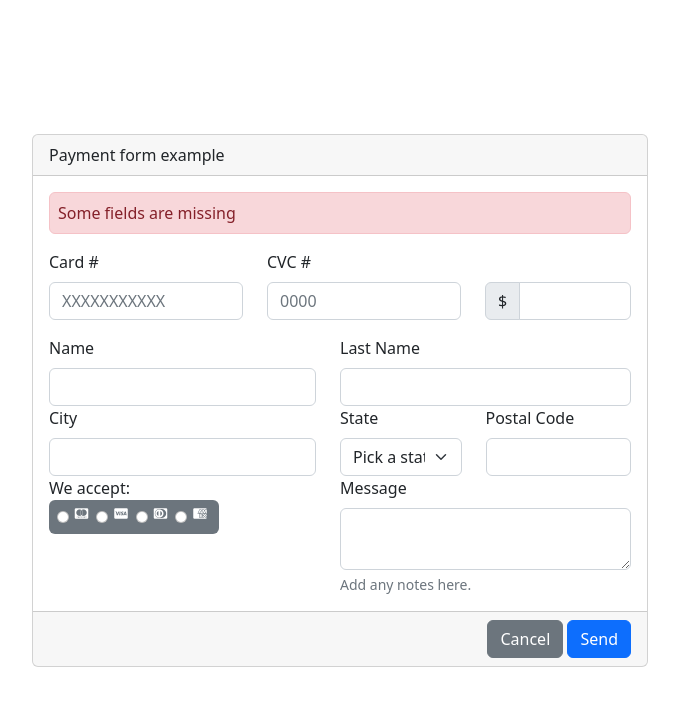
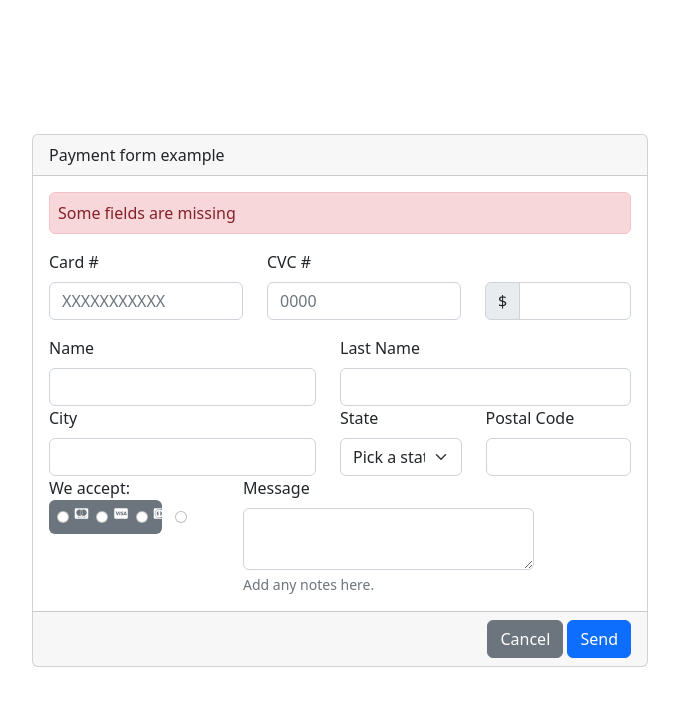
Before and after one commit to greyzeids/miquelcarnot-exercise-html5-form-master, a plain HTML site: page index.html in a window 1280 px wide. Shown: the whole page, without its empty margins (300-979 px from the left). Drawn offline with nearby package versions, Linux system fonts and the light colour scheme.

Commit message:
Update index.html

```diff
--- a/index.html
+++ b/index.html
@@ -111,7 +111,7 @@
                         </row>
 
                         <row class="d-flex">
-                            <div class="d-flex col-6 flex-column">
+                            <div class="d-flex col-4 flex-column">
                                 <label for="exampleSelect">We accept:</label>
                                 <span
                                     class="badge text-bg-secondary d-flex col-7">
```
